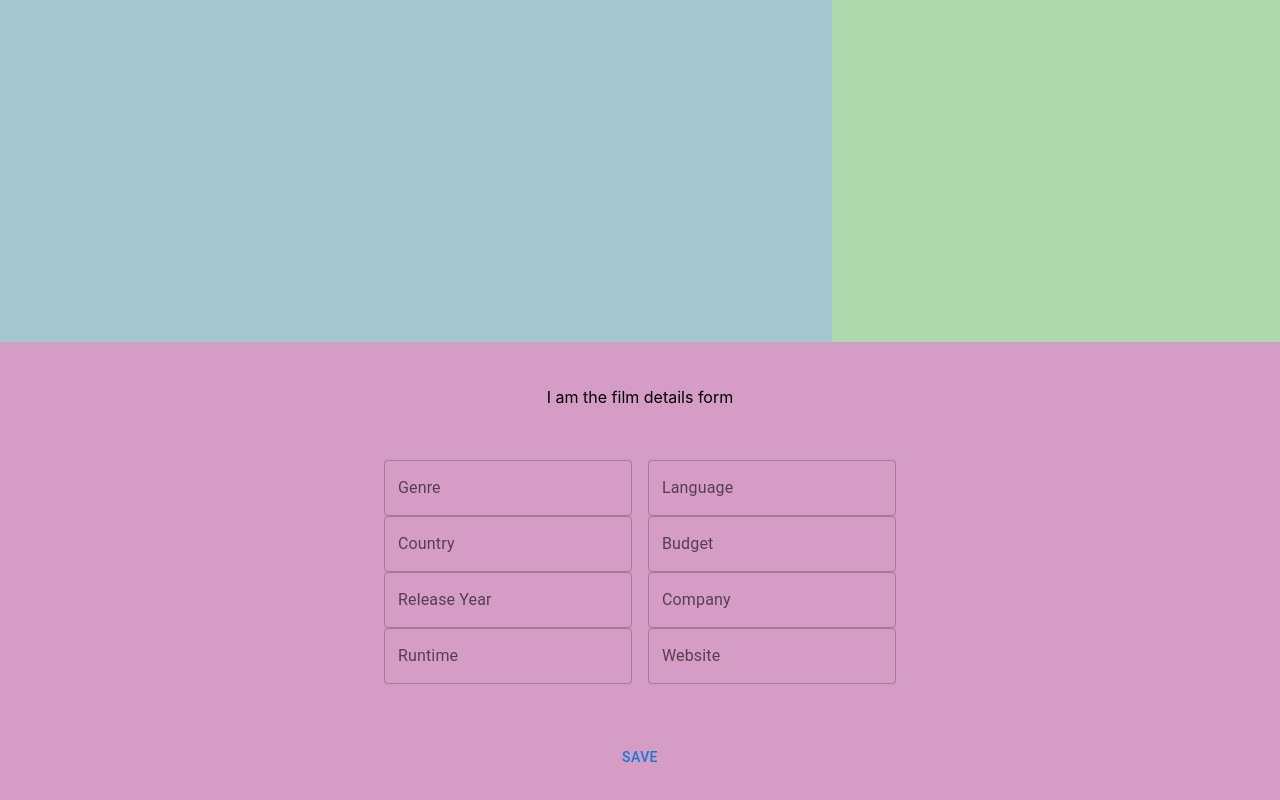
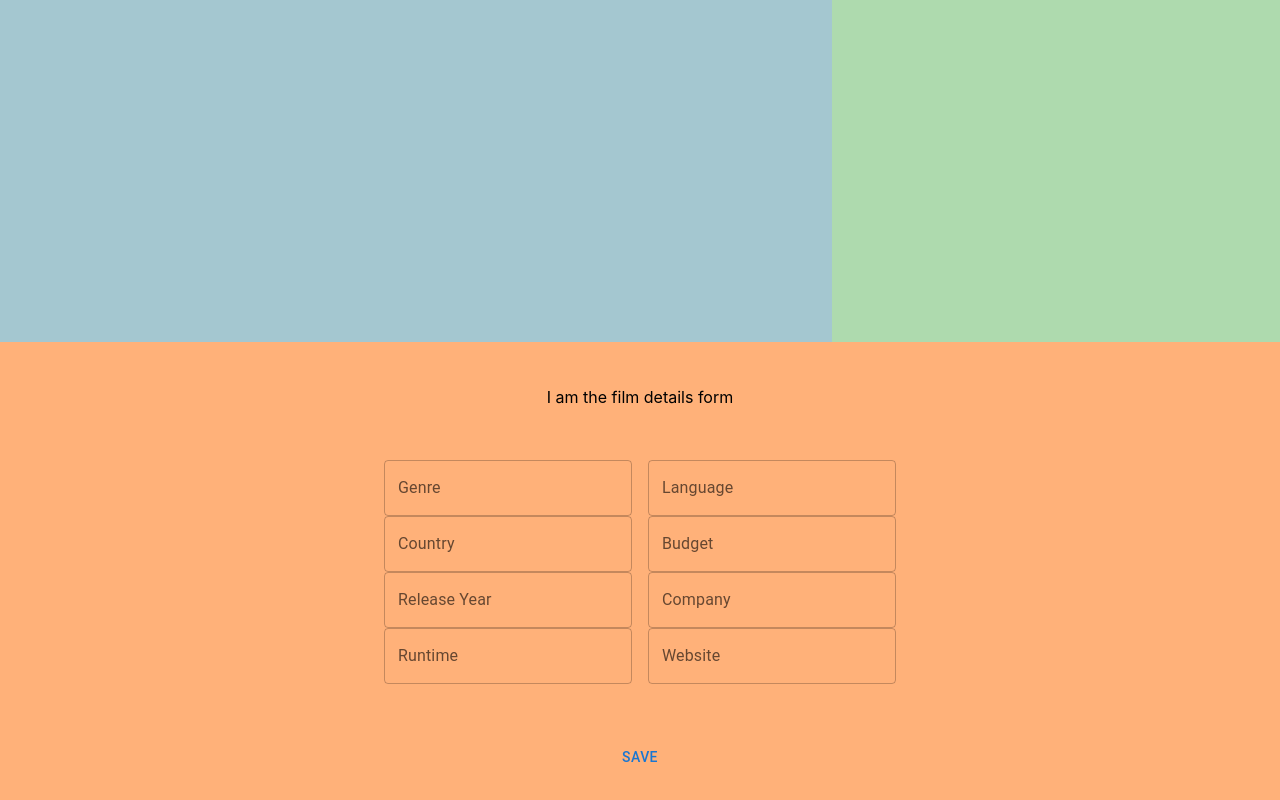
Before and after one commit to ninabrissey/your-epk, a React (Create React App) app: page /edit/1 in a window 1280 px wide. Shown: the part 1387-2187 px from the top of the page. Built offline with nearby package versions, Linux system fonts and the light colour scheme; no server answers.

Commit message:
Include mixins and variables

```diff
--- a/src/components/FilmDetails/FilmDetails.scss
+++ b/src/components/FilmDetails/FilmDetails.scss
@@ -3,17 +3,15 @@
 
 
 .film-details-container {
-  height: 65vh;
+  height: $primary-height;
   width: 100%;
-  background-color: rgb(213, 156, 197);
+  background-color: $better-orange;
 }
 
 .film-details-form-1 {
-  display: flex;
-  flex-direction: column;
+  height: 60vh;
+  @include flexColumnJustify(space-evenly);
   align-items: center;
-  justify-content: space-evenly;
-  height: 60vh;
 
   button {
     width: 400px;
```
